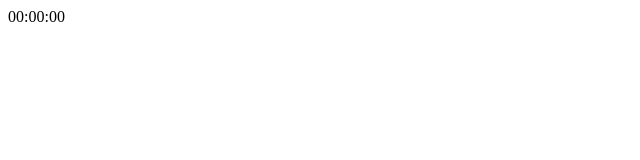
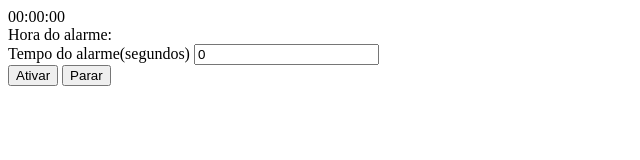
Before and after one commit to Johnhelder/relogioDigi, a plain HTML site: page index.html in a window 1280 px wide. Shown: the whole page, without its empty margins (0-640 px from the left). Drawn offline with Linux system fonts and the light colour scheme.

Commit message:
Criando estrutura do HTML

```diff
--- a/index.html
+++ b/index.html
@@ -7,11 +7,22 @@
   <title>Relógio</title>
 </head>
 <body>
+  <div id="timer" class="timer">
   <div id="div_data">
 
   </div>
-  <div id="div_relogio">00:00:00</div>
+  <div id="div_relogio" class="div_relogio">00:00:00</div>
+  <div id="def_alarme" class="def_alarme">
+    <label id="hora_alarme">Hora do alarme:</label><br>
+    <label>Tempo do alarme(segundos)</label>
+    <input type="number" id="tmp_alarme" value="0" min="0">
+  </div>
 
+  <div id="comandos" class="comandos">
+    <button id="btn_ativar">Ativar</button>
+    <button id="btn_parar">Parar</button>
+  </div>
+</div>
   <script src="./assets/js/script.js"></script>
 </body>
 </html>
```
